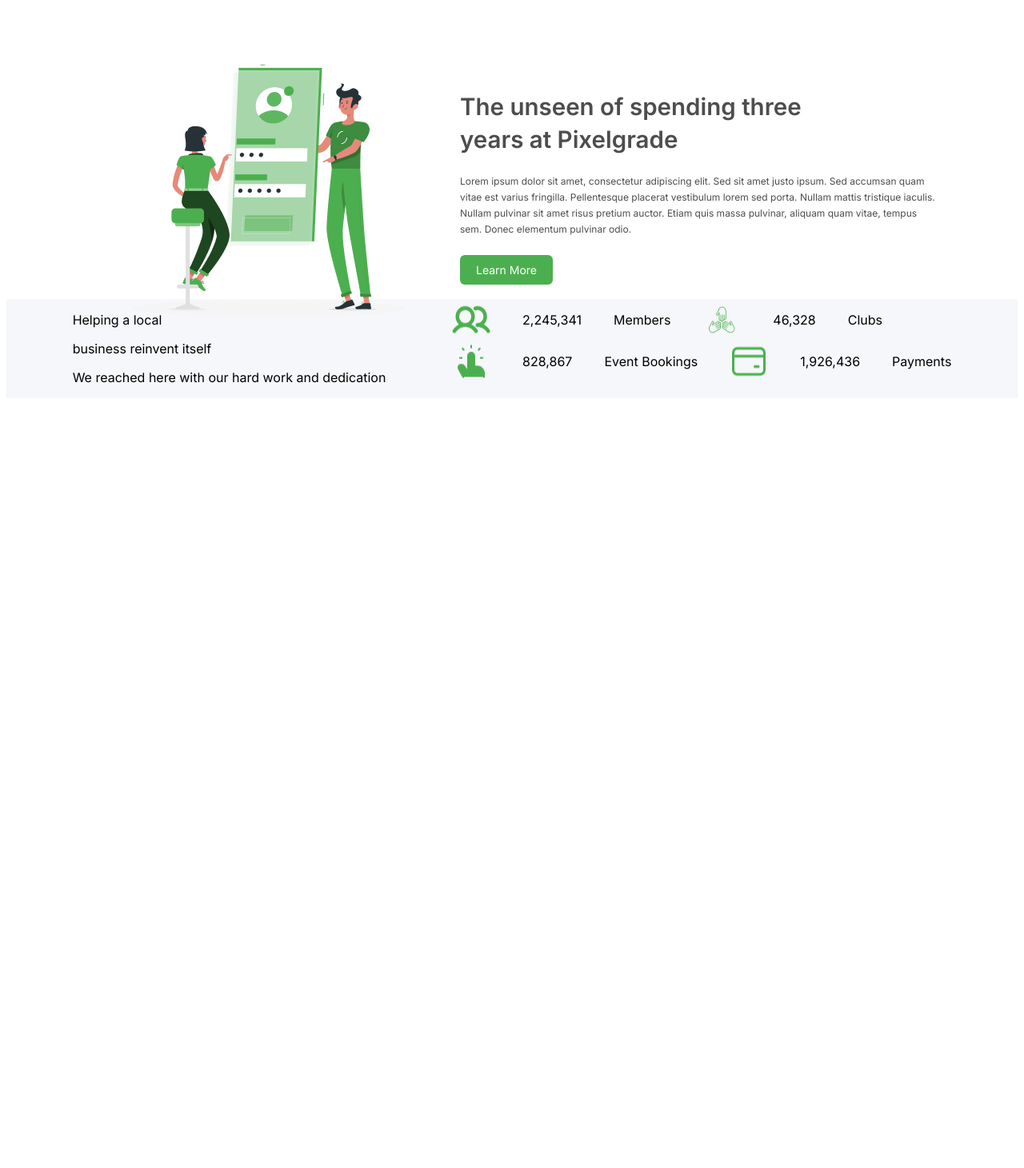
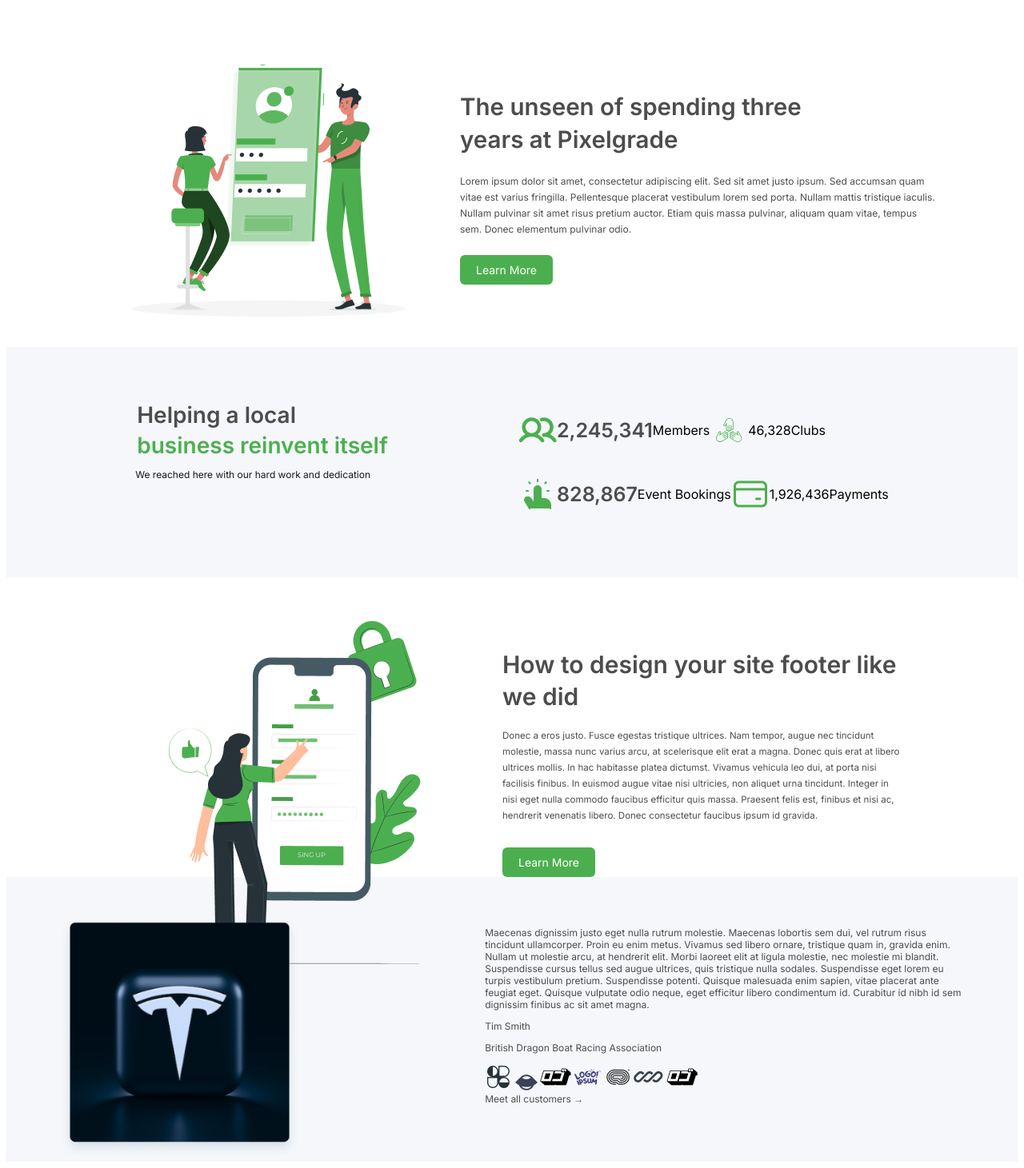
Before and after one commit to revanthbethala/LandingPage, a website built with Vite: page index.html in a window 1280 px wide. Shown: the part 1193-2654 px from the top of the page at 80% size. Before the commit the page ends 1699 px from the top, so only its background shows below. Built offline with nearby package versions, Linux system fonts and the light colour scheme; files whose address does not match are found by name.

Commit message:
third commit

```diff
--- a/css/main.css
+++ b/css/main.css
@@ -166,7 +166,7 @@
     font-weight: 400;
     line-height: 20px;
 }
-.pixelgrade button{
+.pixelgrade button, .design__content button{
     margin-top:10px;
     font-size:14px;
     font-weight: 400;
@@ -181,18 +181,89 @@
     -o-border-radius: 6px;
 }
 .achievements{
+    margin-top: 60px;
     background-color: #F5F7FA;
     display: flex;
     justify-content: space-evenly;
+    padding: 64px 0 64px 0;
 }
-.achievements .achievements-statistics-1,.achievements-statistics-2{
+.achievements__title p:nth-of-type(1){
+    font-weight: 600;
+    font-size: 28px;
+    color:var(--primary-color);
+    margin:4px 2px;
+}
+.achievements__title  p:nth-of-type(2){
+    font-weight: 600;
+    font-size:28px;
+    color:var(--secondary-color);
+    margin:2px;
+}
+.achievements__title p:last-of-type{
+    color:#18191F;
+    font-size: 12px;
+    font-weight: 400;
+}
+.achievements-statistics-1,.achievements-statistics-2{
     display: flex;
     flex-direction: row;
-    /* align-items: center;
-    justify-content: space-between; */
-    gap:40px;
-
+    align-items: center;
+    /* justify-content: space-between; */
+    /* gap:40px; */
 }
-.achievements-statistics-icons p:last-of-type{
-    display: block;
+.achievemnts-statistics p:first-of-type{
+    font-weight: 600;
+    font-size:25px;
+    color:var(--primary-color);
 }
+.design,.customers{
+    padding-top: 50px;
+    display: flex;
+    justify-content: space-around;
+    gap:100px;
+}
+.design .image{
+    width: 88px;
+    height: 147px;
+    padding:0 144px;
+}
+.design__content{
+    display: flex;
+    flex-direction: column;
+    align-items: start;
+    width: 600px;
+    padding: 0 144px;
+    padding-top:30px;
+}
+.design .design__content h2{
+    font-weight: 600;
+    font-size: 30px;
+    color:var(--primary-color);
+    width: 500px;
+    line-height: 40px;
+    margin: 9px 0;
+}
+.design .design__content p{
+    margin:0px;
+    width: 500px;
+    padding : 10px 0;
+    font-size: 11.5px;
+    line-height: 20px;
+    color:var(--primary-color);
+    padding-bottom: 20px;
+}
+.customers{
+    background-color: #F5F7FA;
+    /* display: flex;
+    justify-content: space-around; */
+}
+.customers .customers__image img{
+    width: 301px;
+    /* height: 651px; */
+}
+.customers .customers__content{
+    width:600px;
+    font-size:12px;
+    font-weight: 400;
+    color:var(--primary-color);
+}
--- a/index.html
+++ b/index.html
@@ -93,7 +93,7 @@
     </div>
   </div>
   <div class="achievements">
-    <div class="achievemnts__title">
+    <div class="achievements__title">
       <p>Helping a local </p>
       <p>business reinvent itself</p>
       <p>We reached here with our hard work and dedication</p>
@@ -117,6 +117,47 @@
       </div>
     </div>
   </div>
+  <div class="design">
+    <div class="image">
+      <img src="assets/footer.png" alt="design footer">
+    </div>
+    <div class="design__content">
+      <h2>How to design your site footer like we did</h2>
+      <p>Donec a eros justo. Fusce egestas tristique ultrices. Nam tempor, augue nec tincidunt molestie, massa nunc
+        varius arcu, at scelerisque elit erat a magna. Donec quis erat at libero ultrices mollis. In hac habitasse
+        platea dictumst. Vivamus vehicula leo dui, at porta nisi facilisis finibus. In euismod augue vitae nisi
+        ultricies, non aliquet urna tincidunt. Integer in nisi eget nulla commodo faucibus efficitur quis massa.
+        Praesent felis est, finibus et nisi ac, hendrerit venenatis libero. Donec consectetur faucibus ipsum id gravida.
+      </p>
+      <button>Learn More</button>
+    </div>
+    </div>
+    <div class="customers">
+      <div class="customers__image"><img src="assets/image 9.png" alt=""></div>
+      <div class="customers__content">
+        <p>Maecenas dignissim justo eget nulla rutrum molestie. Maecenas lobortis sem dui, vel rutrum risus tincidunt
+          ullamcorper. Proin eu enim metus. Vivamus sed libero ornare, tristique quam in, gravida enim. Nullam ut
+          molestie arcu, at hendrerit elit. Morbi laoreet elit at ligula molestie, nec molestie mi blandit. Suspendisse
+          cursus tellus sed augue ultrices, quis tristique nulla sodales. Suspendisse eget lorem eu turpis vestibulum
+          pretium. Suspendisse potenti. Quisque malesuada enim sapien, vitae placerat ante feugiat eget. Quisque
+          vulputate odio neque, eget efficitur libero condimentum id. Curabitur id nibh id sem dignissim finibus ac sit
+          amet magna.</p>
+        <p>Tim Smith</p>
+        <p>British Dragon Boat Racing Association</p>
+        <div class="customers__content-icons">
+          <div class="icons">
+            <img src="assets/client-1.png" alt="">
+            <img src="assets/client-2.png" alt="">
+            <img src="assets/client-3.png" alt="">
+            <img src="assets/client-4.png" alt="">
+            <img src="assets/client-5.png" alt="">
+            <img src="assets/client-6.png" alt="">
+            <img src="assets/client-7.png" alt="">
+          </div>
+          <a href="#meet all customers">Meet all customers &#8594;</a>
+        </div>
+      </div>
+      </div>
 </body>
 
 </html>
```
Also changed, not shown: assets/footer.png (added), assets/image 9.png (added). Lines whose indentation alone changed are shown as unchanged.
